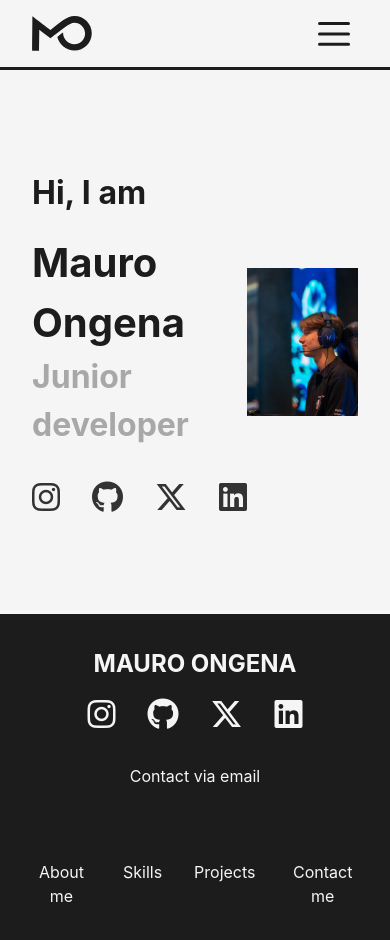
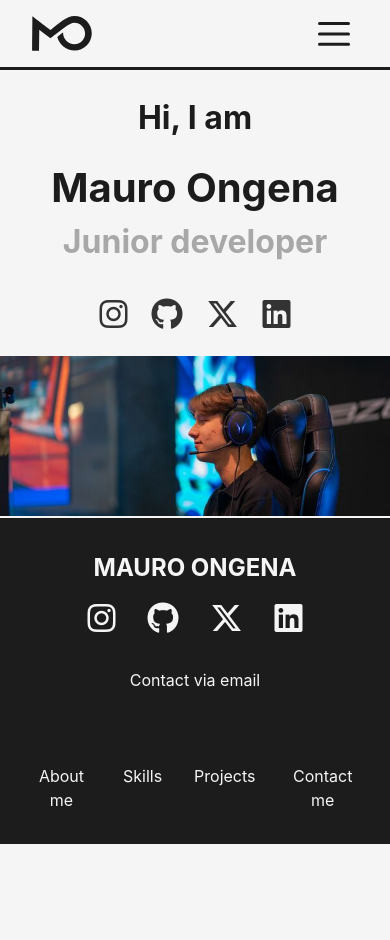
Before and after one commit to mauroongena/portfolio, a website with bundled scripts: page index.html in a window 390 px wide. Shown: the top 940 px of the page. After the commit the page ends 844 px from the top, so only its background shows below. Built offline with nearby package versions, Linux system fonts and the light colour scheme.

```diff
--- a/src/styles/components/dialog.css
+++ b/src/styles/components/dialog.css
@@ -10,7 +10,7 @@
   position: fixed;
   top: 50%;
   left: 50%;
-  animation: fadeIn 0.3s ease-in-out;
+  animation: fadeInDialog 0.3s ease-in-out;
 }
 
 .hero__dialog::backdrop {
@@ -66,7 +66,7 @@
   background: darkred;
 }
 
-@keyframes fadeIn {
+@keyframes fadeInDialog {
   from {
     opacity: 0;
   }
@@ -91,7 +91,7 @@
   &::backdrop {
     background: rgba(0, 0, 0, 0.5);
   }
-  animation: fadeIn 0.3s ease-in-out;
+  animation: fadeInDialog 0.3s ease-in-out;
 }
 
 .darkmode .popover-content {
--- a/src/styles/layout/hero.css
+++ b/src/styles/layout/hero.css
@@ -147,3 +147,63 @@
     transform: translateY(-400%);
   }
 }
+
+@media (max-width: 48rem) {
+  .hero {
+    flex-direction: column;
+    align-items: stretch;
+    padding: 0;
+  }
+
+  .hero__image-container {
+    width: 100vw;
+    height: 12rem;
+    min-height: 10rem;
+    max-height: 40vw;
+    display: flex;
+    flex-direction: column;
+    align-items: center;
+    justify-content: flex-end;
+    position: relative;
+    padding: 0;
+    margin: 0;
+    overflow: hidden;
+  }
+
+  .hero__image {
+    width: 100vw;
+    height: 100%;
+    min-height: 10rem;
+    max-height: 40vw;
+    border-radius: 0;
+    background-size: cover;
+    background-position: center;
+    margin: 0;
+  }
+
+  .hero__content {
+    align-items: center;
+    padding: 1.5rem 1rem;
+    width: 100vw;
+  }
+
+  .hero__title,
+  .hero__subtitle {
+    text-align: center;
+    width: 100%;
+  }
+
+  .hero__social-icons {
+    justify-content: center;
+    width: 100%;
+    gap: 1.5rem;
+  }
+
+  .wrapper {
+    display: none;
+  }
+
+  .hero__image:hover {
+    background-size: cover;
+  }
+}
```
